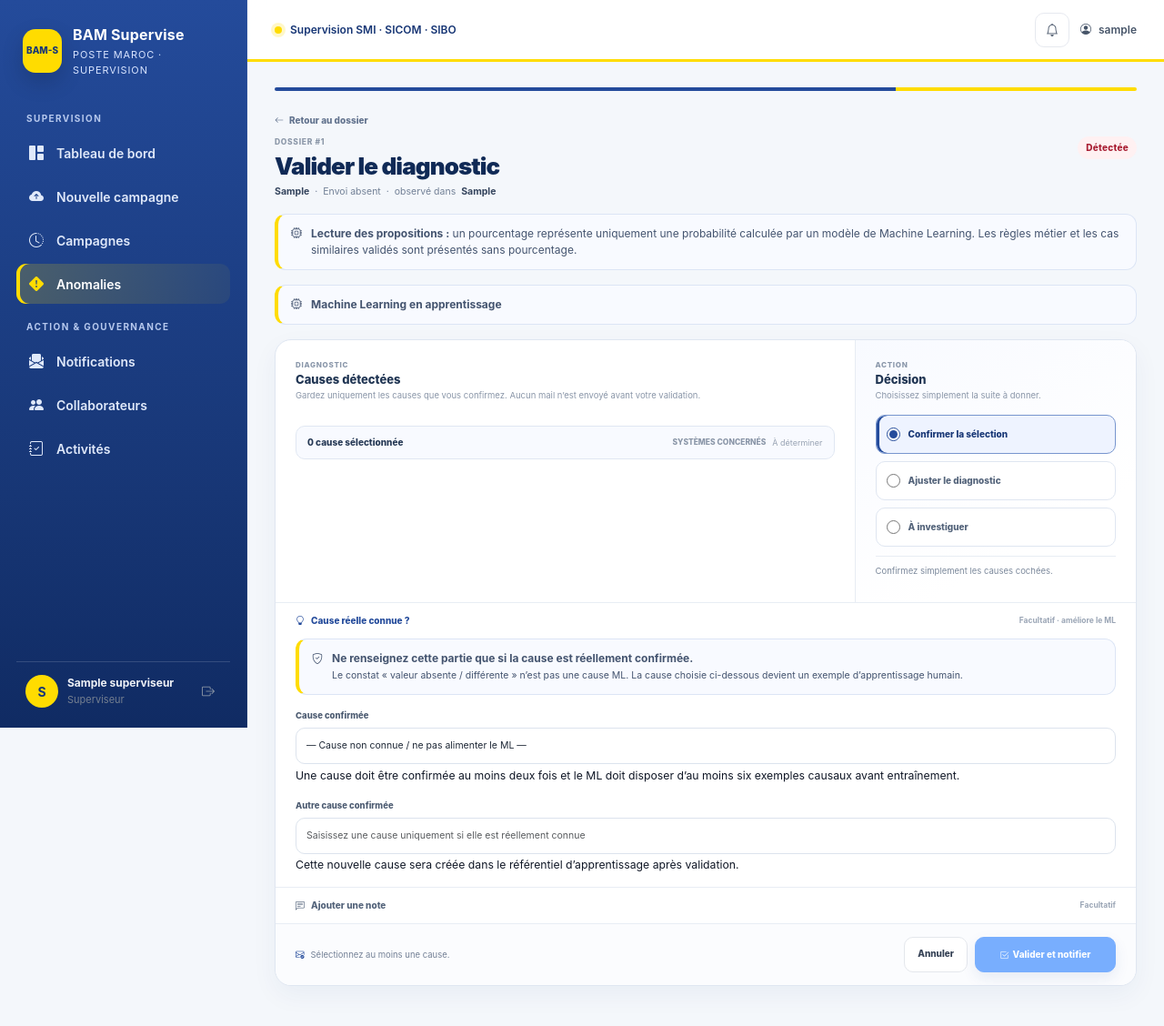
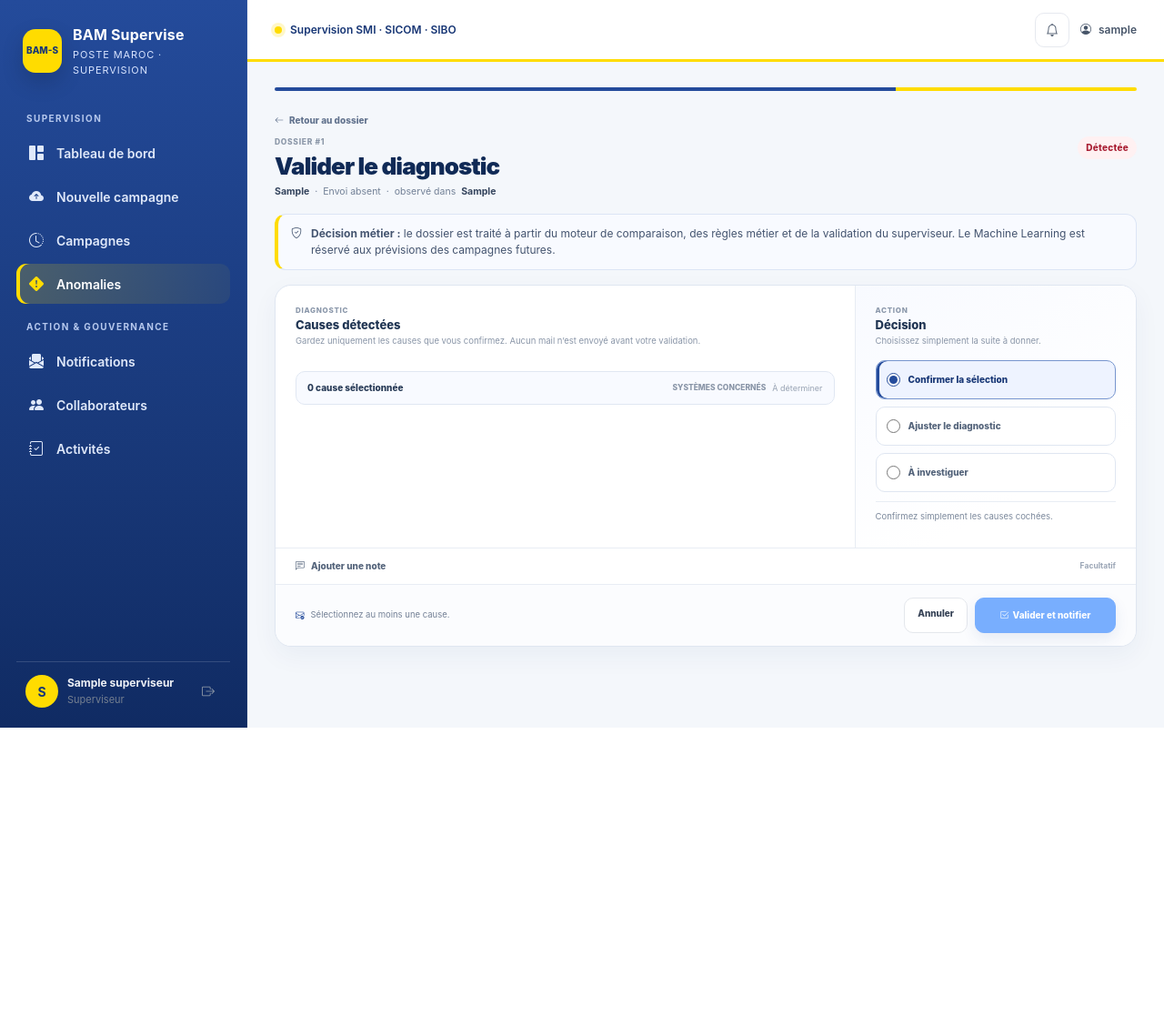
Before and after one commit to mohamedsamibouanani-cmyk/BAM-supervise, a Django app: page /anomalies/1/valider/ in a window 1280 px wide. Shown: the whole page at 91% size. After the commit the page ends 800 px from the top, so only its background shows below. Run offline with Django 5.2, Linux system fonts and the light colour scheme; a user stored in the database is signed in; tables that the repository leaves empty hold one stand-in row (values such as "Sample post"); data that the repository does not hold is empty; some libraries are stand-ins or nearby versions.

Commit message:
Retirer le ML du formulaire de validation des anomalies

```diff
--- a/supervision/templates/supervision/validation_form.html
+++ b/supervision/templates/supervision/validation_form.html
@@ -20,26 +20,10 @@
     </div>
   </header>
 
-  {% if anomaly.niveau != 'SERVICE' %}
   <div class="bam-section-note mb-3">
-    <i class="bi bi-cpu"></i>
-    <div><strong>Lecture des propositions :</strong> un pourcentage représente uniquement une probabilité calculée par un modèle de Machine Learning. Les règles métier et les cas similaires validés sont présentés sans pourcentage.</div>
+    <i class="bi bi-shield-check"></i>
+    <div><strong>Décision métier :</strong> le dossier est traité à partir du moteur de comparaison, des règles métier et de la validation du superviseur. Le Machine Learning est réservé aux prévisions des campagnes futures.</div>
   </div>
-
-  <div class="bam-section-note mb-3" aria-live="polite">
-    <i class="bi {% if ml_state == 'SUGGESTIONS' %}bi-stars{% elif ml_state == 'LEARNING' %}bi-database{% else %}bi-cpu{% endif %}"></i>
-    <div>
-      <strong>
-        {% if ml_state == 'SUGGESTIONS' %}Machine Learning actif
-        {% elif ml_state == 'NO_COMPATIBLE_SUGGESTION' %}Machine Learning : aucune cause compatible
-        {% elif ml_state == 'TRAINING_AVAILABLE' %}Machine Learning : entraînement disponible
-        {% else %}Machine Learning en apprentissage{% endif %}
-      </strong>
-      <div>{{ ml_state_message }}</div>
-      {% if ml_model %}<small>Modèle : {{ ml_model.version_modele }}</small>{% endif %}
-    </div>
-  </div>
-  {% endif %}
 
   <section class="validation-card" aria-labelledby="validation-diagnostic-title">
     <form method="post" id="validationForm" data-anomaly-level="{{ anomaly.niveau }}">{% csrf_token %}
@@ -56,7 +40,7 @@
               {% if anomaly.niveau == 'SERVICE' %}
                 <p>Confirmez simplement le système où le service manque.</p>
               {% elif anomaly.niveau == 'ATTRIBUT' %}
-                <p>Le constat vient du moteur de comparaison. Une proposition marquée « ML » est une cause apprise, jamais le constat lui-même.</p>
+                <p>Confirmez le constat de synchronisation et le ou les systèmes à corriger selon votre décision métier.</p>
               {% else %}
                 <p>Gardez uniquement les causes que vous confirmez. Aucun mail n’est envoyé avant votre validation.</p>
               {% endif %}
@@ -85,13 +69,6 @@
               <div class="validation-cause-options">{{ form.predictions }}</div>
             </fieldset>
             {% if form.predictions.errors %}<div class="text-danger small mt-2" role="alert">{{ form.predictions.errors }}</div>{% endif %}
-
-            {% if ml_predictions %}
-            <div class="bam-section-note mt-3">
-              <i class="bi bi-stars"></i>
-              <div><strong>{{ ml_predictions|length }} proposition(s) ML présente(s)</strong><br><small>Seules ces propositions portent une probabilité. Elles restent soumises à la validation du superviseur.</small></div>
-            </div>
-            {% endif %}
 
             <div class="validation-selection-bar" id="selectionSummary" hidden aria-live="polite" aria-atomic="true">
               <strong id="selectedCountText">Sélection en cours</strong>
@@ -146,45 +123,13 @@
               <label class="form-label" for="{{ form.nouveau_motif.id_for_label }}">Nouvelle cause</label>
               {{ form.nouveau_motif }}
               {% if form.nouveau_motif.errors %}<div class="text-danger small mt-1" role="alert">{{ form.nouveau_motif.errors }}</div>{% endif %}
-              <small>Une cause confirmée pourra être réutilisée pour des dossiers similaires et alimenter la base d’apprentissage.</small>
+              <small>La cause confirmée sera conservée dans l’historique métier du dossier.</small>
             </div>
           {% else %}
             <div hidden>{{ form.motif_final }}{{ form.nouveau_motif }}</div>
           {% endif %}
         </div>
       </section>
-
-      {% if anomaly.niveau != 'SERVICE' %}
-      <details class="validation-comment" {% if selected_learning_cause_id or new_learning_cause_label %}open{% endif %}>
-        <summary>
-          <span><i class="bi bi-lightbulb" aria-hidden="true"></i> Cause réelle connue ?</span>
-          <small>Facultatif · améliore le ML</small>
-        </summary>
-        <div class="validation-comment-body">
-          <div class="bam-section-note mb-3">
-            <i class="bi bi-shield-check"></i>
-            <div><strong>Ne renseignez cette partie que si la cause est réellement confirmée.</strong><br><small>Le constat « valeur absente / différente » n’est pas une cause ML. La cause choisie ci-dessous devient un exemple d’apprentissage humain.</small></div>
-          </div>
-
-          <label class="form-label" for="cause_apprentissage">Cause confirmée</label>
-          <select class="form-select" id="cause_apprentissage" name="cause_apprentissage">
-            <option value="">— Cause non connue / ne pas alimenter le ML —</option>
-            {% for cause in learning_causes %}
-              <option value="{{ cause.pk }}" {% if selected_learning_cause_id|stringformat:'s' == cause.pk|stringformat:'s' %}selected{% endif %}>{{ cause.libelle }}</option>
-            {% endfor %}
-          </select>
-          <small class="d-block mt-1">Une cause doit être confirmée au moins deux fois et le ML doit disposer d’au moins six exemples causaux avant entraînement.</small>
-
-          {% if anomaly.niveau != 'ATTRIBUT' or anomaly.type_ecart != 'DIFFERENT' %}
-          <div class="mt-3">
-            <label class="form-label" for="nouvelle_cause_apprentissage">Autre cause confirmée</label>
-            <input class="form-control" id="nouvelle_cause_apprentissage" name="nouvelle_cause_apprentissage" maxlength="255" value="{{ new_learning_cause_label }}" placeholder="Saisissez une cause uniquement si elle est réellement connue">
-            <small>Cette nouvelle cause sera créée dans le référentiel d’apprentissage après validation.</small>
-          </div>
-          {% endif %}
-        </div>
-      </details>
-      {% endif %}
 
       <details class="validation-comment" {% if form.commentaire.errors or form.commentaire.value %}open{% endif %}>
         <summary><span><i class="bi bi-chat-left-text" aria-hidden="true"></i> Ajouter une note</span><small>Facultatif</small></summary>
@@ -208,7 +153,7 @@
 
 <div id="predictionMetadata" hidden>
   {% for prediction in anomaly.predictions.all %}
-    <span data-prediction-id="{{ prediction.pk }}" data-motif-id="{{ prediction.motif_id }}" data-motif="{% if anomaly.niveau == 'ENVOI' and prediction.explication.message %}{{ prediction.explication.message }}{% else %}{{ prediction.motif.libelle }}{% endif %}" data-score="{% if prediction.source_prediction == 'ML' %}{% widthratio prediction.score_confiance 1 100 %}{% endif %}" data-source="{{ prediction.source_prediction }}" data-system-id="{{ prediction.systeme_a_corriger_predit_id|default:'' }}" data-targets="{% if prediction.explication.systemes_a_corriger %}{{ prediction.explication.systemes_a_corriger|join:',' }}{% elif prediction.systeme_a_corriger_predit %}{{ prediction.systeme_a_corriger_predit.code_systeme }}{% endif %}"></span>
+    <span data-prediction-id="{{ prediction.pk }}" data-motif-id="{{ prediction.motif_id }}" data-motif="{% if anomaly.niveau == 'ENVOI' and prediction.explication.message %}{{ prediction.explication.message }}{% else %}{{ prediction.motif.libelle }}{% endif %}" data-system-id="{{ prediction.systeme_a_corriger_predit_id|default:'' }}" data-targets="{% if prediction.explication.systemes_a_corriger %}{{ prediction.explication.systemes_a_corriger|join:',' }}{% elif prediction.systeme_a_corriger_predit %}{{ prediction.systeme_a_corriger_predit.code_systeme }}{% endif %}"></span>
   {% endfor %}
 </div>
 {% endblock %}
```
